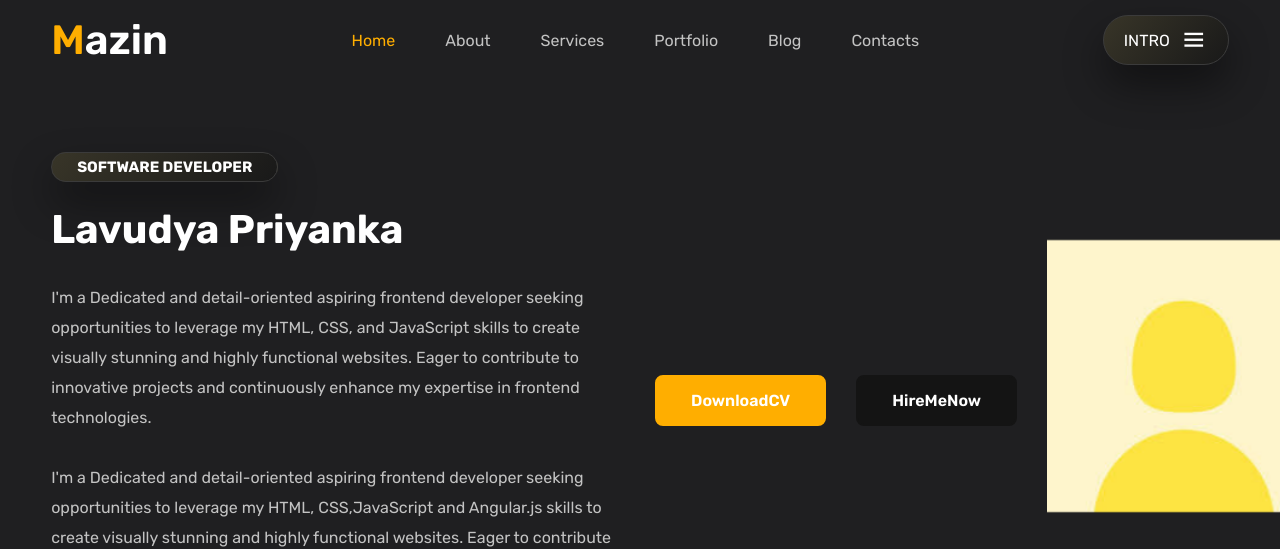
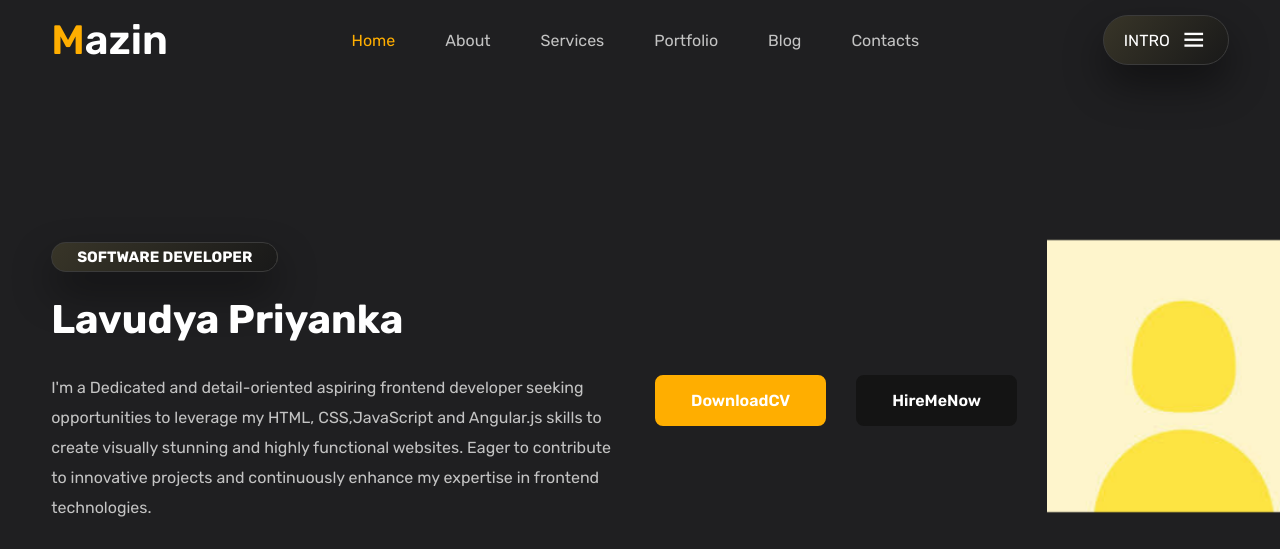
Before and after one commit to Lpriyanka-05/PORTFOLIO, a plain HTML site: page portfolio.html in a window 1280 px wide. Shown: the top 549 px of the page. Drawn offline with nearby package versions, Linux system fonts and the light colour scheme.

Commit message:
commited on jan24

```diff
--- a/portfolio.html
+++ b/portfolio.html
@@ -42,7 +42,6 @@
         <div class="home-text">
            <span>software developer</span>
            <h3>Lavudya Priyanka</h3>
-           <p>I'm a Dedicated and detail-oriented aspiring frontend developer seeking opportunities to leverage my HTML, CSS, and JavaScript skills to create visually stunning and highly functional websites. Eager to contribute to innovative projects and continuously enhance my expertise in frontend technologies.</p>
            <p>I'm a Dedicated and detail-oriented aspiring frontend developer seeking opportunities to leverage my HTML, CSS,JavaScript and Angular.js skills to create visually stunning and highly functional websites. Eager to contribute to innovative projects and continuously enhance my expertise in frontend technologies.</p>
         </div class="main-btn">
             <a href="#" class="btn">DownloadCV</a>
```
